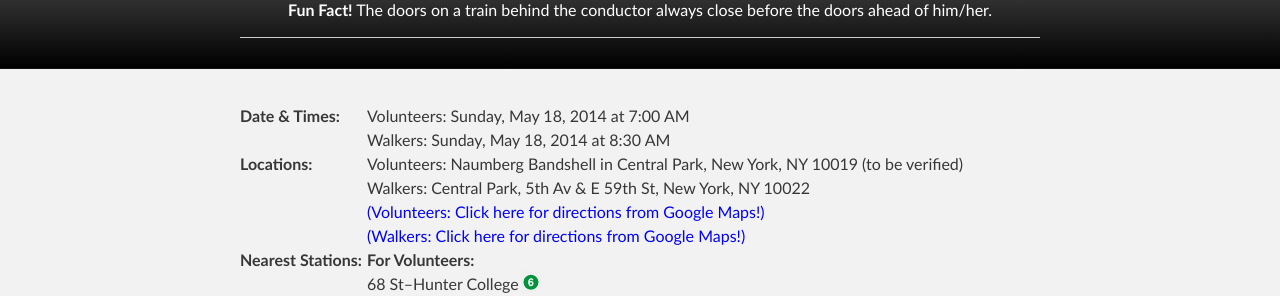
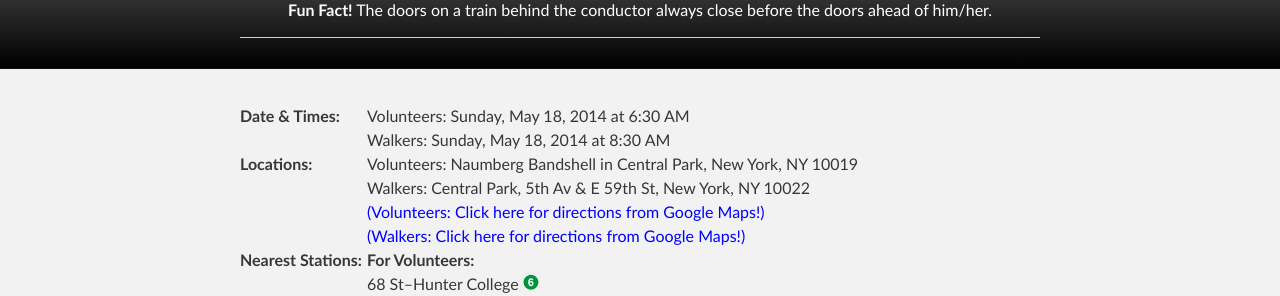
Before and after one commit to d11directions/d11directions.github.io, a Jekyll site: the page built from _posts/2014-05-18-AIDS_Walk.html, in a window 1280 px wide. Shown: the part 172-468 px from the top of the page. Built offline with Jekyll 4.4.1, drawn with Linux system fonts in a browser that asks for light colours.

Commit message:
Update AIDS Walk volunteer start time

```diff
--- a/_posts/2014-05-18-AIDS_Walk.html
+++ b/_posts/2014-05-18-AIDS_Walk.html
@@ -4,10 +4,10 @@ title: AIDS Walk
 for: Division 11
 tags: [bxsci, stuy, d11]
 times:
-    - Volunteers&#58; Sunday, May 18, 2014 at 7:00 AM
+    - Volunteers&#58; Sunday, May 18, 2014 at 6:30 AM
     - Walkers&#58; Sunday, May 18, 2014 at 8:30 AM
 locations:
-    - Volunteers&#58; Naumberg Bandshell in Central Park, New York, NY 10019 (to be verified)
+    - Volunteers&#58; Naumberg Bandshell in Central Park, New York, NY 10019
     - Walkers&#58; Central Park, 5th Av &amp; E 59th St, New York, NY 10022
 nearest-stations:
     - <strong>For Volunteers:</strong>
@@ -24,7 +24,7 @@ changes-brief:
     - <img src="/img/M.png" alt="(M)"> No service.
 changes-ext: http://travel.mtanyct.info/serviceadvisory/routeStatusResult.aspx?tag=ALL&date=05/18/2014&time=&method=getstatus4
 gmaps:
-    - link: https://maps.google.com/maps?f=d&amp;source=s_d&amp;saddr=&amp;daddr=Naumberg+Bandshell,+New+York,+NY+10019&amp;hl=en&amp;geocode=FWUkbgIdp0qX-ym9efxW7VjCiTFe7ChTu04yww&amp;sll=40.772709,-73.971033&amp;sspn=0.18018,0.362892&amp;dirflg=r&amp;ttype=arr&amp;date=05%2F18%2F14&amp;time=6:45am&amp;noexp=0&amp;noal=0&amp;sort=def&amp;mra=ls&amp;ie=UTF8&amp;t=m&amp;start=0&amp;ll=40.772709,-73.971033&amp;spn=0.18018,0.362892
+    - link: https://maps.google.com/maps?f=d&amp;source=s_d&amp;saddr=&amp;daddr=Naumberg+Bandshell,+New+York,+NY+10019&amp;hl=en&amp;geocode=FWUkbgIdp0qX-ym9efxW7VjCiTFe7ChTu04yww&amp;sll=40.772709,-73.971033&amp;sspn=0.18018,0.362892&amp;dirflg=r&amp;ttype=arr&amp;date=05%2F18%2F14&amp;time=6:30am&amp;noexp=0&amp;noal=0&amp;sort=def&amp;mra=ls&amp;ie=UTF8&amp;t=m&amp;start=0&amp;ll=40.772709,-73.971033&amp;spn=0.18018,0.362892
       for: Volunteers
     - link: https://maps.google.com/maps?f=d&amp;source=s_d&amp;saddr=&amp;daddr=5th+Ave+%26+E+59th+St,+New+York,+NY+10022&amp;hl=en&amp;geocode=FY8DbgId9EKX-yklMMZt8FjCiTGBhpFlUzR9Ew&amp;aq=&amp;sll=40.764303,-73.973004&amp;sspn=0.011263,0.022681&amp;dirflg=r&amp;ttype=arr&amp;date=5%2F18%2F14&amp;time=8:15am&amp;noexp=0&amp;noal=0&amp;sort=def&amp;mra=ls&amp;ie=UTF8&amp;t=m&amp;start=0&amp;ll=40.764303,-73.973004&amp;spn=0.011263,0.022681
       for: Walkers
```
